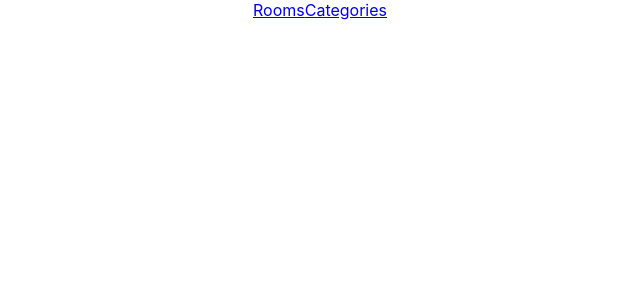
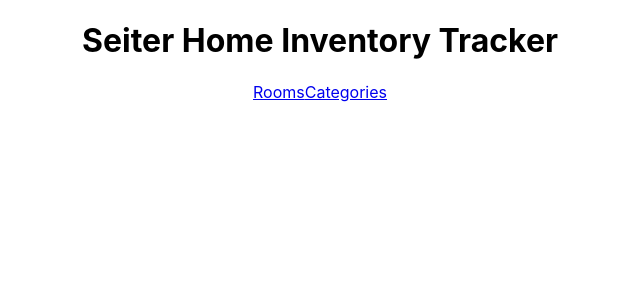
Before and after one commit to cseiter/phase-4-frontend2, a React (Create React App) app: page / in a window 1280 px wide. Shown: the top 300 px of the page, without its empty margins (320-960 px from the left). Built offline with nearby package versions, Linux system fonts and the light colour scheme.

Commit message:
add title, edit after changing domain name in netlify

```diff
--- a/src/App.js
+++ b/src/App.js
@@ -7,6 +7,7 @@ function App() {
 
   return (
     <center>
+      <h1>Seiter Home Inventory Tracker</h1>
     <Router>
       <div>
         {/* <Link to="/">Home</Link> */}
```
